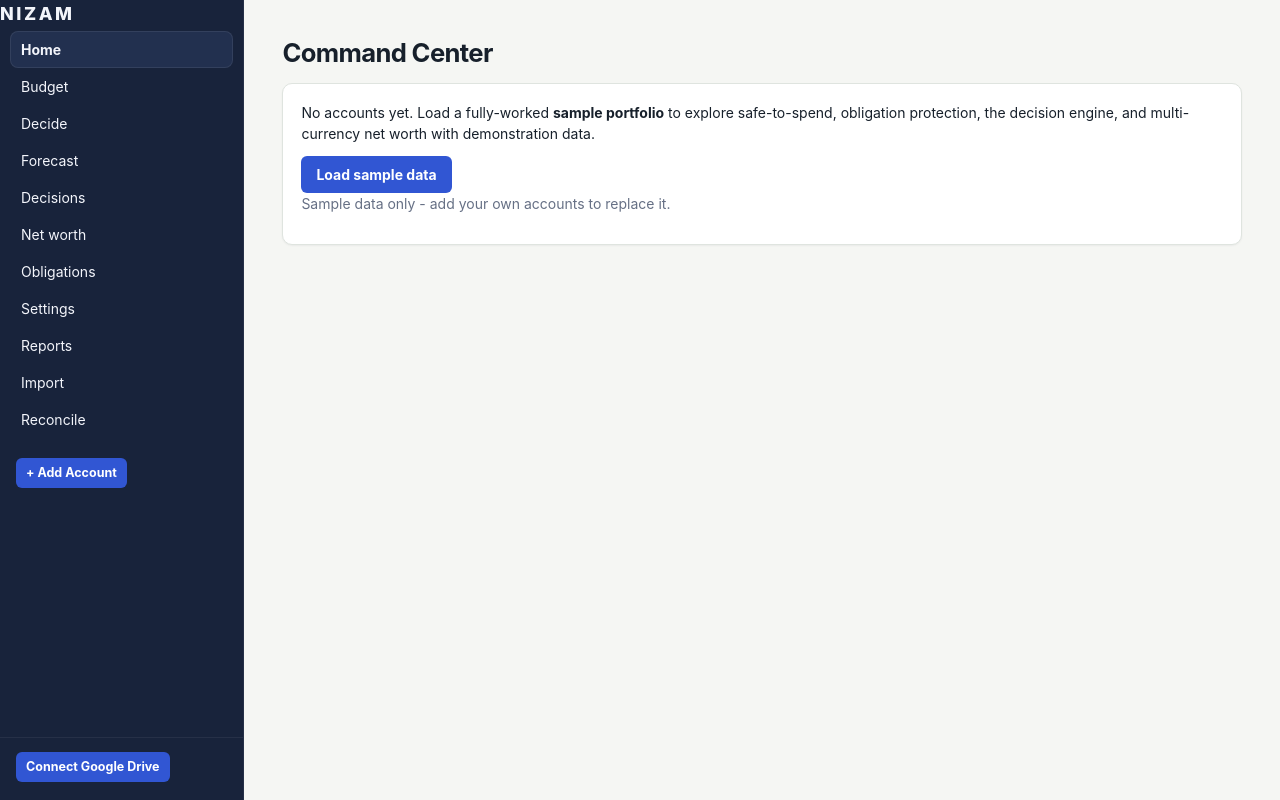
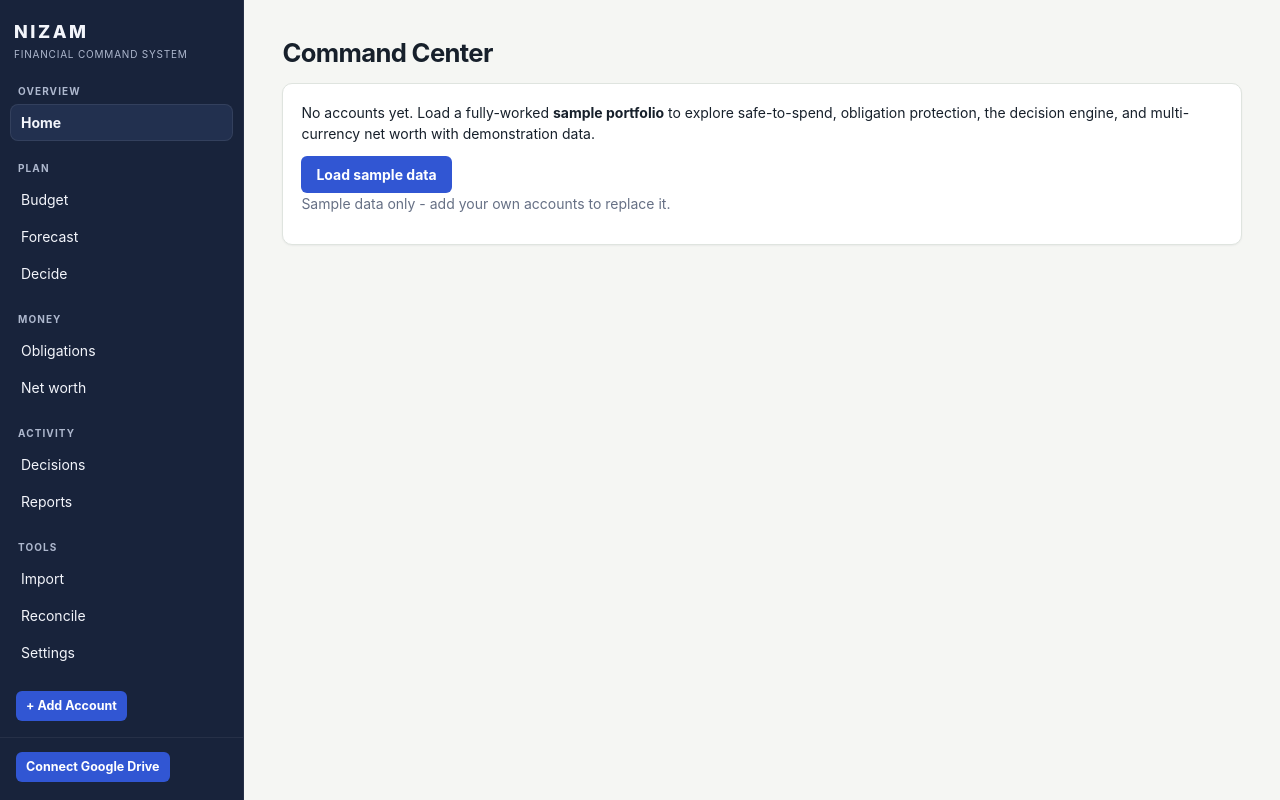
Before and after one commit to seifelsherbinyy/nizamfinancialapp, a React (Vite) app: page / in a window 1280 px wide. Built offline with nearby package versions, Linux system fonts and the light colour scheme.

Commit message:
feat(ui): upgrade responsive app shell and navigation hierarchy

```diff
--- a/src/App.tsx
+++ b/src/App.tsx
@@ -1,9 +1,9 @@
 /**
- * NIZAM · Root component — YNAB-style shell: sidebar + router outlet
- * Implemented by: KIRO Contract 4 / Phase 4.2
+ * NIZAM · Root component — financial command-system shell
+ * Implemented by: KIRO Contract 4 / Phase 4.2; enhanced by PFOS Contract 04 / Visual Upgrade Wave 1
  * Depends on: app/router.tsx, features/* views, state/store.ts
  */
-import { useEffect, type ReactNode } from 'react';
+import { useEffect, useState, type ReactNode } from 'react';
 import { RouterOutlet, useHashRoute, type RoutePath } from '@/app/router';
 import { useNizamStore } from '@/state/store';
 import { createEmptyDb } from '@/lib/db/schema';
@@ -21,19 +21,49 @@ import { ForecastView } from '@/features/forecast/ForecastView';
 import { DecisionsView } from '@/features/decisions/DecisionsView';
 import { NetWorthView } from '@/features/netWorth/NetWorthView';
 
-const NAV: { path: RoutePath; label: string }[] = [
-  { path: '/home', label: 'Home' },
+interface NavItem {
+  readonly path: RoutePath;
+  readonly label: string;
+}
+
+interface NavGroup {
+  readonly label: string;
+  readonly items: readonly NavItem[];
+}
+
+const NAV_GROUPS: readonly NavGroup[] = [
+  { label: 'Overview', items: [{ path: '/home', label: 'Home' }] },
+  {
+    label: 'Plan',
+    items: [
       { path: '/budget', label: 'Budget' },
+      { path: '/forecast', label: 'Forecast' },
       { path: '/decide', label: 'Decide' },
-  { path: '/forecast', label: 'Forecast' },
+    ],
+  },
+  {
+    label: 'Money',
+    items: [
+      { path: '/obligations', label: 'Obligations' },
+      { path: '/networth', label: 'Net worth' },
+    ],
+  },
+  {
+    label: 'Activity',
+    items: [
       { path: '/decisions', label: 'Decisions' },
-  { path: '/networth', label: 'Net worth' },
-  { path: '/obligations', label: 'Obligations' },
-  { path: '/settings', label: 'Settings' },
       { path: '/reports', label: 'Reports' },
+    ],
+  },
+  {
+    label: 'Tools',
+    items: [
       { path: '/import', label: 'Import' },
       { path: '/reconcile', label: 'Reconcile' },
-];
+      { path: '/settings', label: 'Settings' },
+    ],
+  },
+] as const;
 
 function SyncBadge() {
   const sessionStatus = useNizamStore((s) => s.sessionStatus);
@@ -45,7 +75,10 @@ function SyncBadge() {
     <div className="sidebar-footer">
       {sessionStatus === 'signedIn' ? (
         <>
-          <span className="badge">Drive: {syncStatus}</span>{' '}
+          <span className="badge" role="status">
+            <span className="status-dot" aria-hidden="true" />
+            Drive {syncStatus}
+          </span>{' '}
           <button className="btn btn-sm btn-secondary" onClick={() => void disconnect()}>
             Sign out
           </button>
@@ -82,9 +115,8 @@ export default function App() {
   const db = useNizamStore((s) => s.db);
   const hydrateFromCache = useNizamStore((s) => s.hydrateFromCache);
   const route = useHashRoute();
+  const [navOpen, setNavOpen] = useState(false);
 
-  // Local-first boot: hydrate from the offline cache; start a fresh local db
-  // when nothing exists yet (Drive connect merges later).
   useEffect(() => {
     void (async () => {
       await hydrateFromCache();
@@ -95,22 +127,54 @@ export default function App() {
     })();
   }, [hydrateFromCache]);
 
+  useEffect(() => {
+    setNavOpen(false);
+  }, [route.path, route.param]);
+
   return (
     <div className="app-shell">
-      <nav className="sidebar" aria-label="Main navigation">
+      <nav className={`sidebar ${navOpen ? 'open' : ''}`} aria-label="Main navigation">
+        <div className="sidebar-top">
+          <div>
             <div className="sidebar-brand">NIZAM</div>
+            <span className="sidebar-subtitle">Financial command system</span>
+          </div>
+          <button
+            type="button"
+            className="nav-toggle"
+            aria-expanded={navOpen}
+            aria-controls="primary-sidebar-body"
+            onClick={() => setNavOpen((open) => !open)}
+          >
+            {navOpen ? 'Close' : 'Menu'}
+          </button>
+        </div>
+        <div className="sidebar-body" id="primary-sidebar-body">
           <div className="sidebar-nav">
-          {NAV.map((n) => (
-            <a key={n.path} href={`#${n.path}`} className={route.path === n.path ? 'active' : ''}>
-              {n.label}
+            {NAV_GROUPS.map((group) => (
+              <div className="nav-group" key={group.label}>
+                <div className="nav-group-label">{group.label}</div>
+                {group.items.map((item) => (
+                  <a
+                    key={item.path}
+                    href={`#${item.path}`}
+                    className={route.path === item.path ? 'active' : ''}
+                    aria-current={route.path === item.path ? 'page' : undefined}
+                  >
+                    {item.label}
                   </a>
+                ))}
+              </div>
             ))}
           </div>
           <AccountsSidebar />
           <SyncBadge />
+        </div>
       </nav>
       <main className="app-main">
+        <div className="app-content">
           {db ? <RouterOutlet views={views} /> : <p className="muted">Loading…</p>}
+        </div>
       </main>
     </div>
   );
```
Lines whose indentation alone changed are shown as unchanged.
